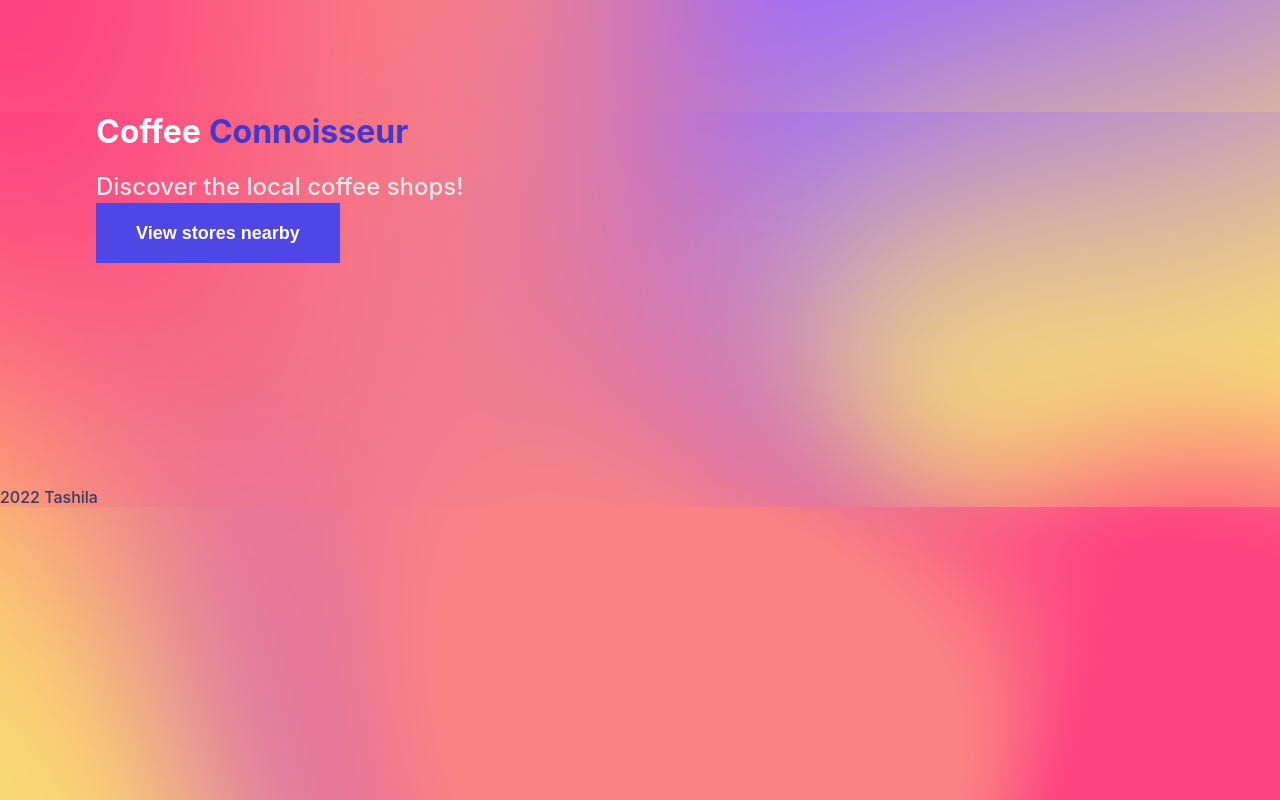
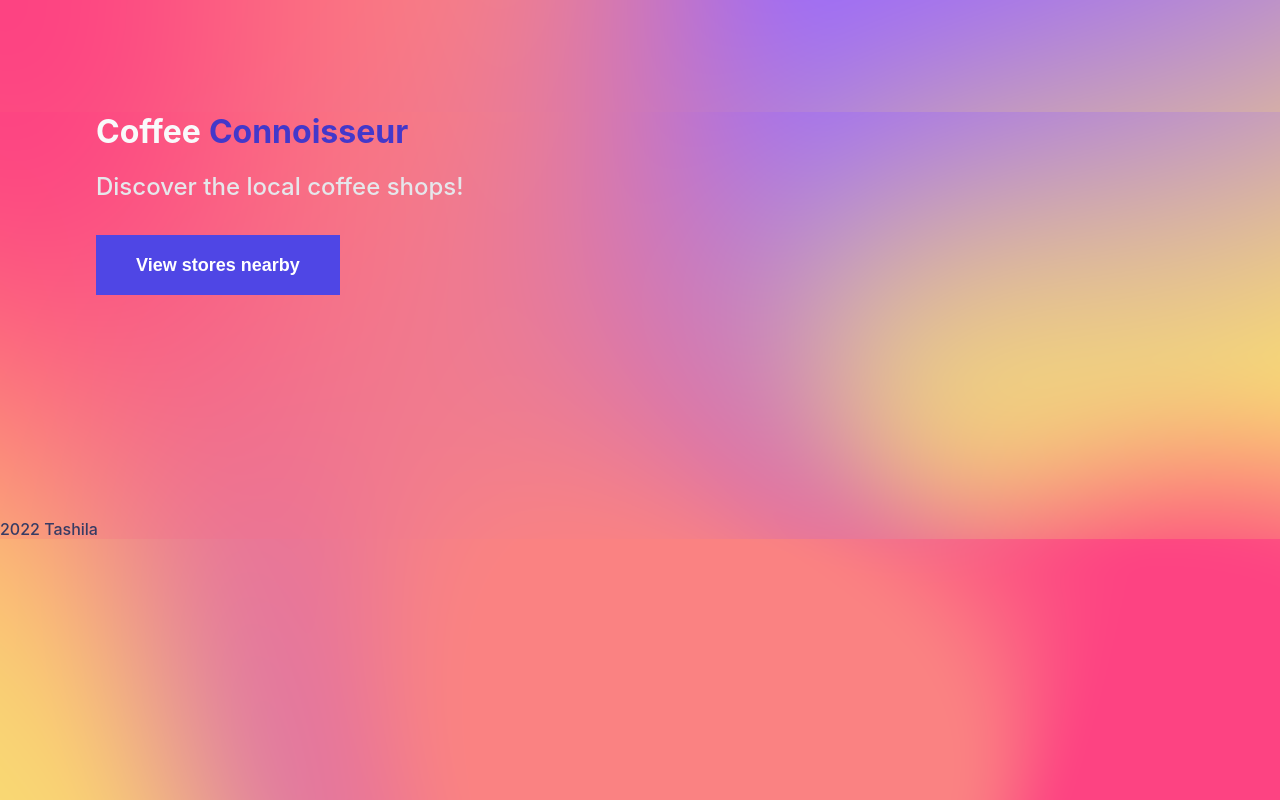
Before and after one commit to Tashila-109/coffee-discover-app-nextjs, a Next.js app: page / in a window 1280 px wide. Built offline with nearby package versions, Linux system fonts and the light colour scheme; a web font is replaced by a local one.

Commit message:
Edited banner component to include extra styles

```diff
--- a/components/Banner.js
+++ b/components/Banner.js
@@ -8,7 +8,10 @@ const Banner = (props) => {
         <span className={styles.title2}>Connoisseur</span>
       </h1>
       <p className={styles.subTitle}>Discover the local coffee shops!</p>
+      <div className={styles.buttonWrapper}>
       <button className={styles.button} onClick={props.onButtonClick}>{props.buttonText}</button>
+
+      </div>
     </div>
   );
 };
```
Also changed, not shown: public/static/hero-image.png (added).
